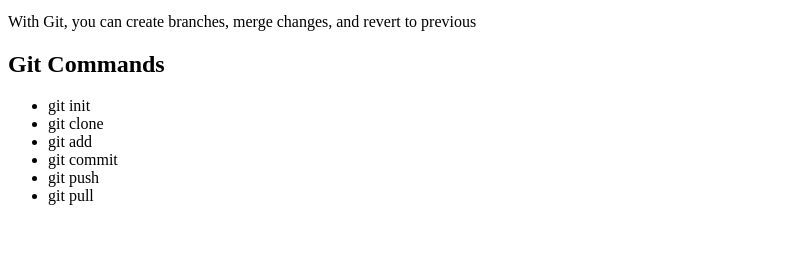
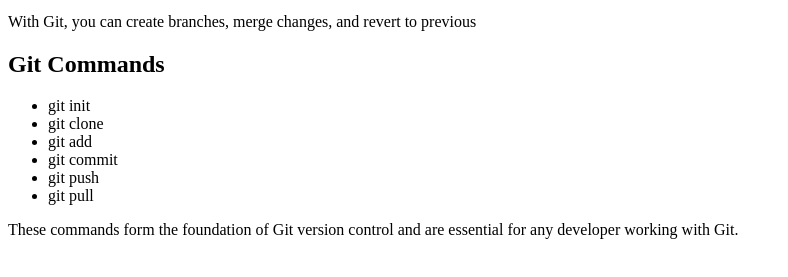
Before and after one commit to SuryaaaDev/learn-git-version-control, a website: page index.html in a window 1280 px wide. Shown: the part 365-642 px from the top of the page, without its empty margins (0-788 px from the left). Drawn offline with Linux system fonts and the light colour scheme.

Commit message:
add explanation for Git commands in index.html

```diff
--- a/index.html
+++ b/index.html
@@ -28,5 +28,7 @@
         <li>git push</li>
         <li>git pull</li>
     </ul>
+
+    <p>These commands form the foundation of Git version control and are essential for any developer working with Git.</p>
 </body>
 </html>
```
